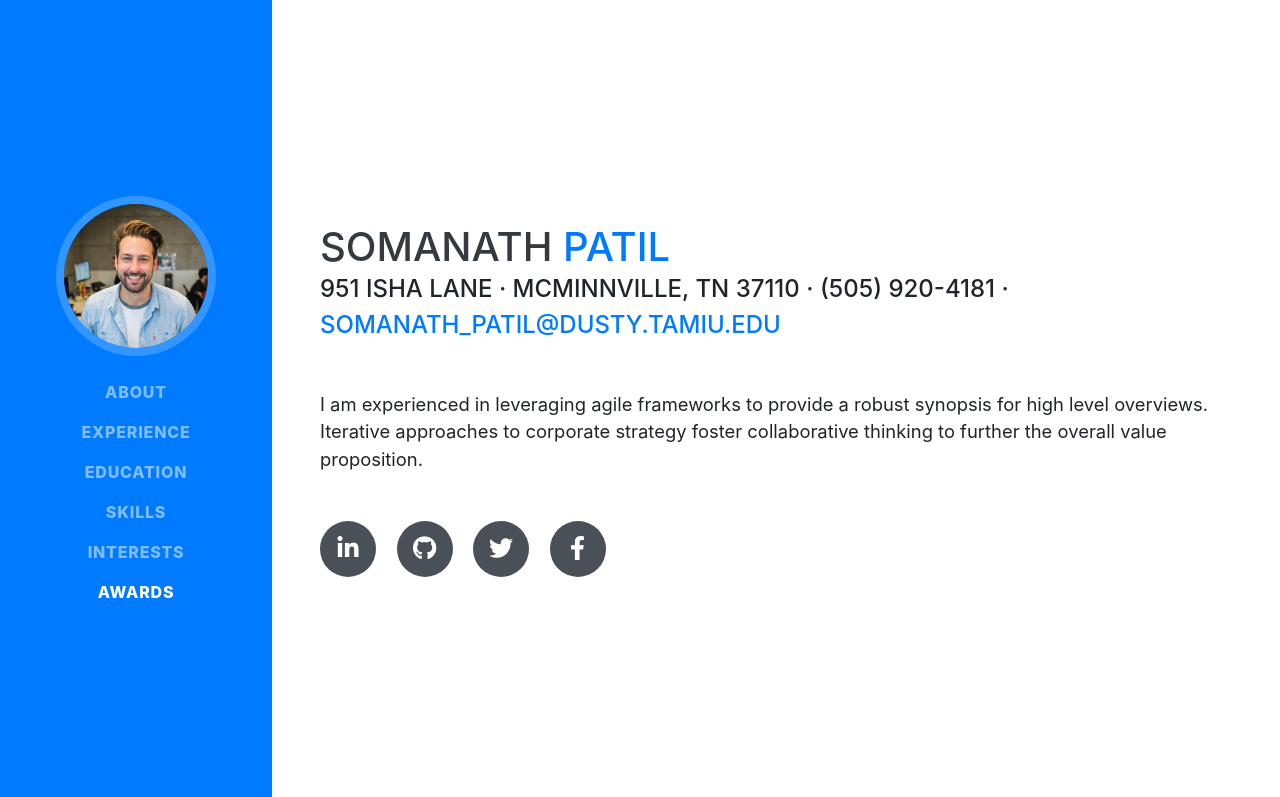
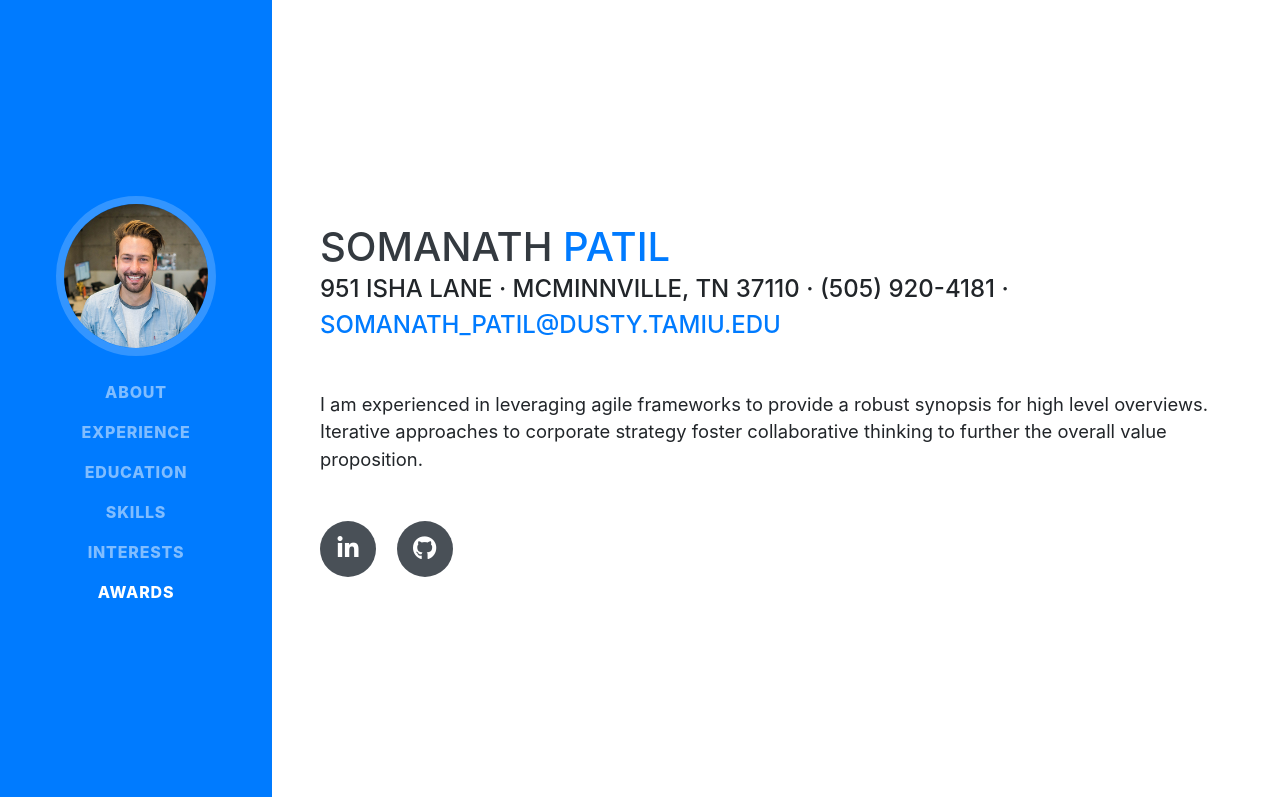
Before and after one commit to Somanathpy/Somanathpy.github.io, a website with bundled scripts: page index.html in a window 1280 px wide. Shown: the top 797 px of the page. Built offline with nearby package versions, Linux system fonts and the light colour scheme; a web font is replaced by a local one.

Commit message:
some more changes to Index.html

```diff
--- a/index.html
+++ b/index.html
@@ -74,16 +74,10 @@
           <a href="https://www.linkedin.com/in/somanathp/">
             <i class="fab fa-linkedin-in"></i>
           </a>
-          <a href="#">
+          <a href="https://github.com/Somanathpy">
             <i class="fab fa-github"></i>
           </a>
-          <a href="#">
-            <i class="fab fa-twitter"></i>
-          </a>
-          <a href="#">
-            <i class="fab fa-facebook-f"></i>
-          </a>
-        </div>
+       </div>
       </div>
     </section>
 
```
